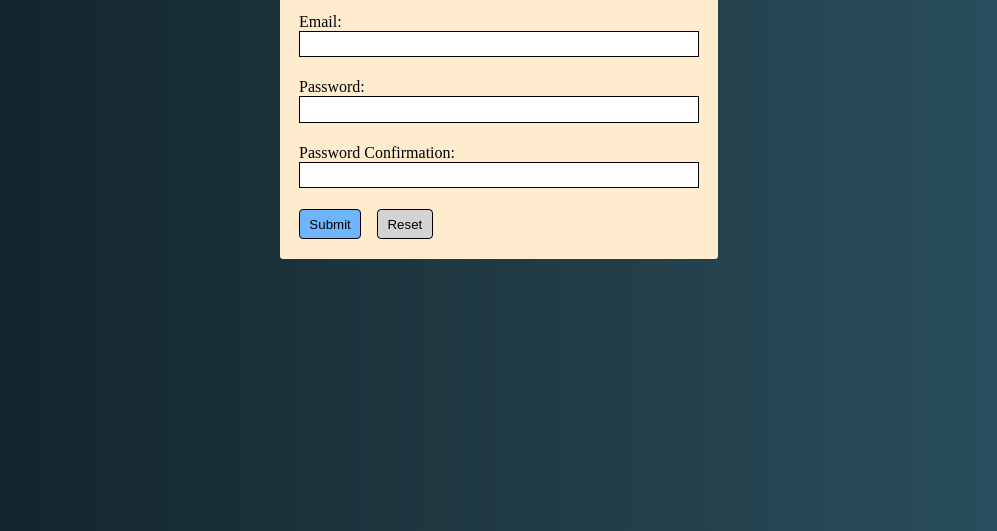
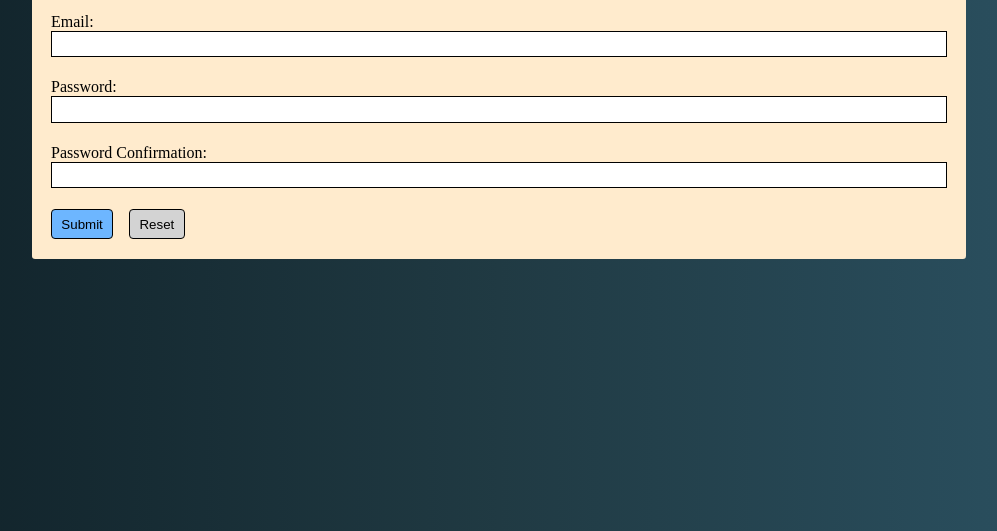
Before and after one commit to mauricefhebert/Snippet-form-validation-vanilla-js, a plain HTML site: page index.html in a window 1280 px wide. Shown: the part 269-800 px from the top of the page, without its empty margins (141-1138 px from the left). Drawn offline with Linux system fonts and the light colour scheme.

Commit message:
change the unit from fix to relative

```diff
--- a/style.css
+++ b/style.css
@@ -4,7 +4,7 @@ body {
 
 #form {
   background-color: blanchedalmond;
-  width: 400px;
+  width: 70vw;
   margin: 20vh auto 0 auto;
   padding: 1.2rem;
   font-size: 1rem;
```
